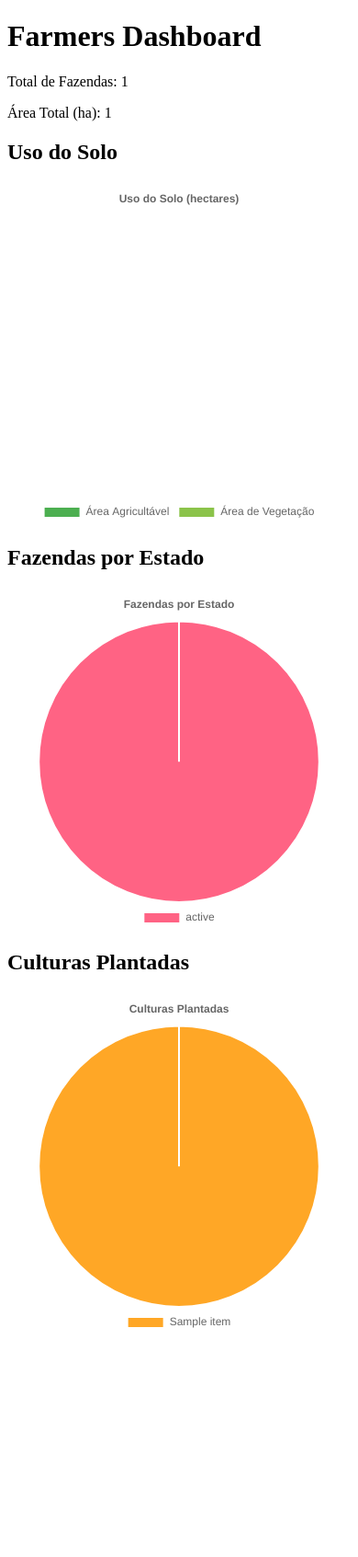
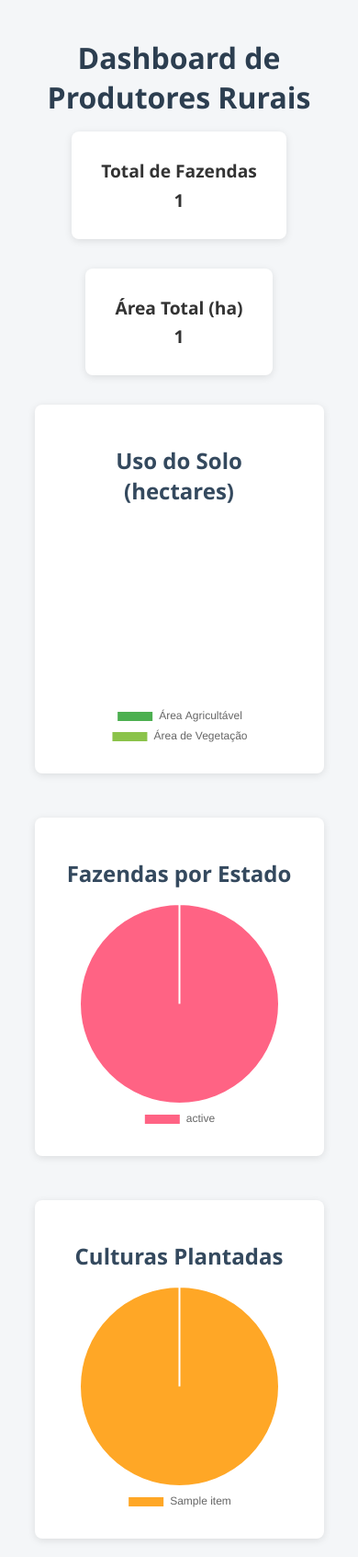
Before and after one commit to JacksonCypriano/rural_producers, a Django app: template apps/farmers/templates/dashboard.html in a window 390 px wide. Shown: the whole page at 92% size. Before the commit the page ends 1444 px from the top, so only its background shows below. Run offline with Django 5.2, Linux system fonts and the light colour scheme; the template is opened without the code that fills it: most values are stand-ins (such as "Sample title", 1, 10 or a date in 2020).

Commit message:
melhorando template

```diff
--- a/apps/farmers/templates/dashboard.html
+++ b/apps/farmers/templates/dashboard.html
@@ -1,33 +1,136 @@
 <!DOCTYPE html>
-<html>
+<html lang="pt-BR">
 <head>
-    <title>Farmers Dashboard</title>
+  <meta charset="UTF-8" />
+  <meta name="viewport" content="width=device-width, initial-scale=1" />
+  <title>Dashboard de Produtores Rurais</title>
   <script src="https://cdn.jsdelivr.net/npm/chart.js"></script>
+  <style>
+    /* Reset básico */
+    * {
+      box-sizing: border-box;
+    }
+    body {
+      font-family: 'Segoe UI', Tahoma, Geneva, Verdana, sans-serif;
+      background: #f4f6f8;
+      margin: 0;
+      padding: 20px;
+      color: #333;
+    }
+    h1 {
+      text-align: center;
+      color: #2c3e50;
+      margin-bottom: 1rem;
+    }
+    .stats {
+      display: flex;
+      justify-content: center;
+      gap: 2rem;
+      margin-bottom: 2rem;
+      flex-wrap: wrap;
+    }
+    .stat-card {
+      background: #fff;
+      box-shadow: 0 2px 8px rgba(0,0,0,0.1);
+      padding: 1.5rem 2rem;
+      border-radius: 8px;
+      min-width: 200px;
+      text-align: center;
+    }
+    .stat-card p {
+      font-size: 1.2rem;
+      margin: 0.3rem 0;
+      font-weight: 600;
+    }
+
+    .charts-container {
+      display: flex;
+      justify-content: space-around;
+      gap: 3rem;
+      flex-wrap: wrap;
+    }
+    .chart-card {
+      background: #fff;
+      box-shadow: 0 2px 8px rgba(0,0,0,0.1);
+      padding: 1.5rem 2rem;
+      border-radius: 8px;
+      flex: 1 1 300px;
+      max-width: 400px;
+    }
+    .chart-card h2 {
+      font-weight: 700;
+      margin-bottom: 1rem;
+      text-align: center;
+      color: #34495e;
+    }
+    canvas {
+      display: block;
+      margin: 0 auto;
+      max-width: 100%;
+      height: auto !important;
+    }
+
+    @media(max-width: 600px) {
+      .stats, .charts-container {
+        flex-direction: column;
+        align-items: center;
+      }
+      .stat-card, .chart-card {
+        max-width: 90%;
+      }
+    }
+  </style>
 </head>
 <body>
-    <h1>Farmers Dashboard</h1>
 
-    <p>Total de Fazendas: {{ total_farms }}</p>
-    <p>Área Total (ha): {{ total_area }}</p>
+  <h1>Dashboard de Produtores Rurais</h1>
 
-    <h2>Uso do Solo</h2>
-    <canvas id="landUseChart" width="400" height="200"></canvas>
+  <section class="stats" aria-label="Estatísticas principais">
+    <div class="stat-card" role="region" aria-labelledby="totalFarmsLabel">
+      <p id="totalFarmsLabel">Total de Fazendas</p>
+      <p>{{ total_farms }}</p>
+    </div>
+    <div class="stat-card" role="region" aria-labelledby="totalAreaLabel">
+      <p id="totalAreaLabel">Área Total (ha)</p>
+      <p>{{ total_area }}</p>
+    </div>
+  </section>
 
-    <h2>Fazendas por Estado</h2>
-    <canvas id="stateChart" width="400" height="200"></canvas>
+  <section class="charts-container">
+    <article class="chart-card" role="region" aria-labelledby="landUseChartLabel">
+      <h2 id="landUseChartLabel">Uso do Solo (hectares)</h2>
+      <canvas id="landUseChart" aria-describedby="landUseDesc"></canvas>
+      <p id="landUseDesc" class="visually-hidden">
+        Gráfico de pizza mostrando a proporção entre área agricultável e área de vegetação.
+      </p>
+    </article>
 
-    <h2>Culturas Plantadas</h2>
-    <canvas id="cropChart" width="400" height="200"></canvas>
+    <article class="chart-card" role="region" aria-labelledby="stateChartLabel">
+      <h2 id="stateChartLabel">Fazendas por Estado</h2>
+      <canvas id="stateChart" aria-describedby="stateDesc"></canvas>
+      <p id="stateDesc" class="visually-hidden">
+        Gráfico de pizza mostrando a quantidade de fazendas por estado.
+      </p>
+    </article>
+
+    <article class="chart-card" role="region" aria-labelledby="cropChartLabel">
+      <h2 id="cropChartLabel">Culturas Plantadas</h2>
+      <canvas id="cropChart" aria-describedby="cropDesc"></canvas>
+      <p id="cropDesc" class="visually-hidden">
+        Gráfico de pizza mostrando as culturas plantadas e suas quantidades.
+      </p>
+    </article>
+  </section>
 
   <script>
     const landUseData = {
       labels: ['Área Agricultável', 'Área de Vegetação'],
       datasets: [{
         data: [{{ land_use.arable_area|default:0 }}, {{ land_use.vegetation_area|default:0 }}],
-                backgroundColor: ['#4caf50', '#8bc34a']
+        backgroundColor: ['#4caf50', '#8bc34a'],
+        hoverOffset: 20
       }]
     };
-
 
     new Chart(document.getElementById('landUseChart'), {
       type: 'pie',
@@ -35,13 +138,8 @@
       options: {
         responsive: true,
         plugins: {
-                    legend: {
-                        position: 'bottom',
-                    },
-                    title: {
-                        display: true,
-                        text: 'Uso do Solo (hectares)'
-                    }
+          legend: { position: 'bottom' },
+          title: { display: false }
         }
       }
     });
@@ -55,19 +153,18 @@
         labels: stateLabels,
         datasets: [{
           data: stateCounts,
-                    backgroundColor: ['#ff6384', '#36a2eb', '#ffcd56', '#4bc0c0', '#9966ff'],
+          backgroundColor: [
+            '#ff6384', '#36a2eb', '#ffcd56', '#4bc0c0', '#9966ff',
+            '#f44336', '#2196f3', '#ffc107', '#009688', '#673ab7'
+          ],
+          hoverOffset: 20
         }]
       },
       options: {
         responsive: true,
         plugins: {
-                    legend: {
-                        position: 'bottom',
-                    },
-                    title: {
-                        display: true,
-                        text: 'Fazendas por Estado'
-                    }
+          legend: { position: 'bottom' },
+          title: { display: false }
         }
       }
     });
@@ -81,22 +178,33 @@
         labels: cropLabels,
         datasets: [{
           data: cropCounts,
-                    backgroundColor: ['#ffa726', '#ab47bc', '#29b6f6', '#66bb6a', '#ef5350'],
+          backgroundColor: [
+            '#ffa726', '#ab47bc', '#29b6f6', '#66bb6a', '#ef5350',
+            '#fb8c00', '#8e24aa', '#0288d1', '#43a047', '#e53935'
+          ],
+          hoverOffset: 20
         }]
       },
       options: {
         responsive: true,
         plugins: {
-                    legend: {
-                        position: 'bottom',
-                    },
-                    title: {
-                        display: true,
-                        text: 'Culturas Plantadas'
-                    }
+          legend: { position: 'bottom' },
+          title: { display: false }
         }
       }
     });
   </script>
+
+  <style>
+    /* Ajuda acessibilidade para esconder texto, mas manter no DOM */
+    .visually-hidden {
+      position: absolute !important;
+      height: 1px; width: 1px;
+      overflow: hidden;
+      clip: rect(1px,1px,1px,1px);
+      white-space: nowrap;
+    }
+  </style>
+
 </body>
 </html>
```
Lines whose indentation alone changed are shown as unchanged.
